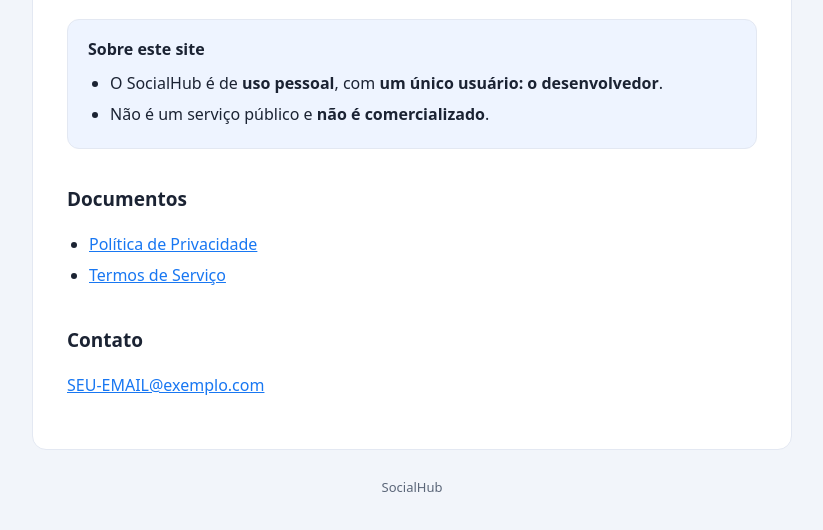
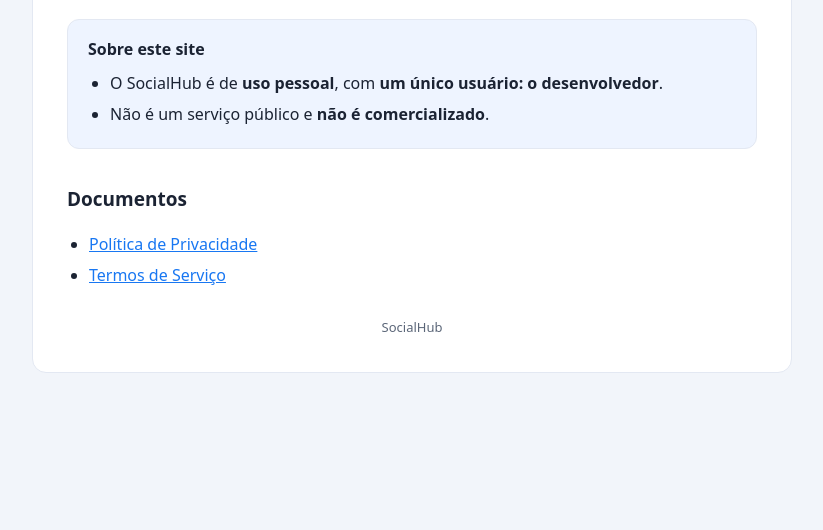
Before and after one commit to Doni-zete/privacidade, a plain HTML site: page index.html in a window 1280 px wide. Shown: the part 188-718 px from the top of the page, without its empty margins (228-1051 px from the left). Drawn offline with Linux system fonts and the light colour scheme.

Commit message:
Update index.html

```diff
--- a/index.html
+++ b/index.html
@@ -49,9 +49,6 @@
 <li><a href="termos.html">Termos de Serviço</a></li>
 </ul>
 
-<h2>Contato</h2>
-<p><a href="mailto:SEU-EMAIL@exemplo.com">SEU-EMAIL@exemplo.com</a></p>
-</div>
 <footer>SocialHub</footer>
 </main>
 </body>
```
